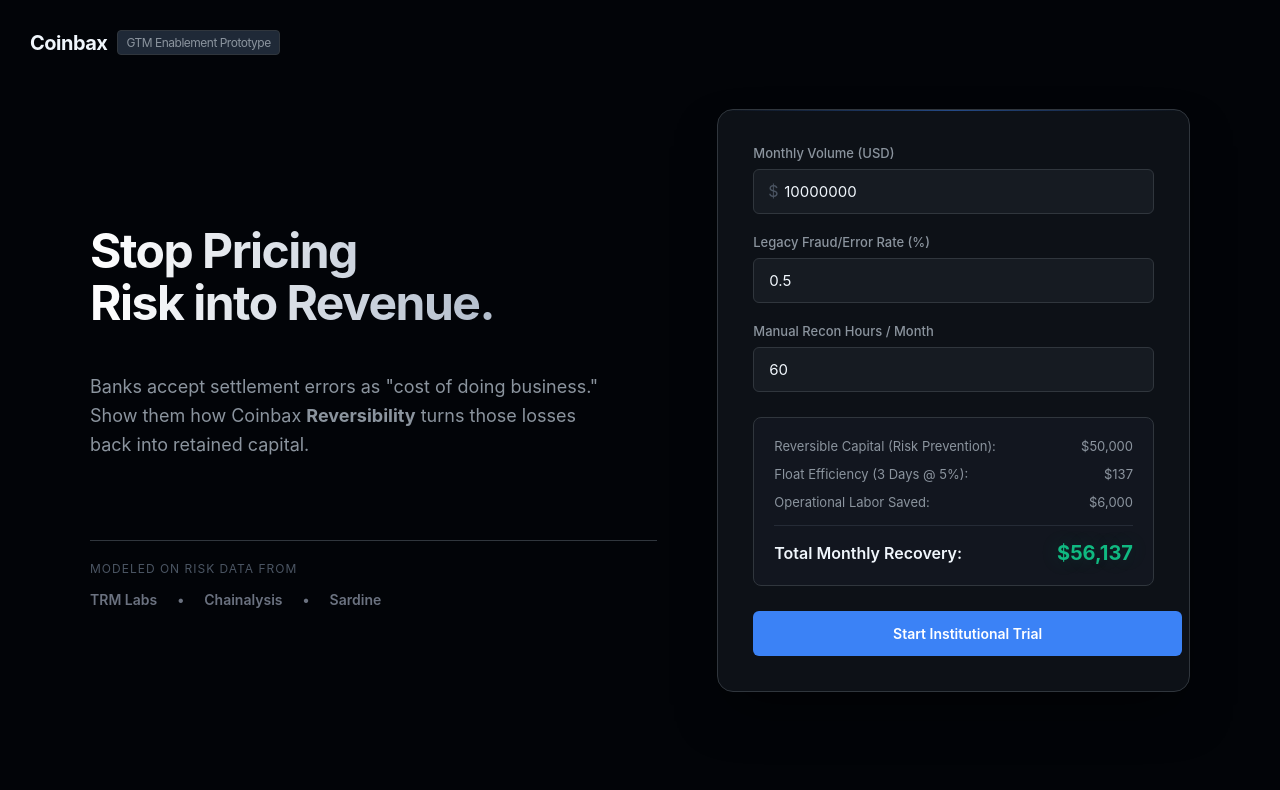
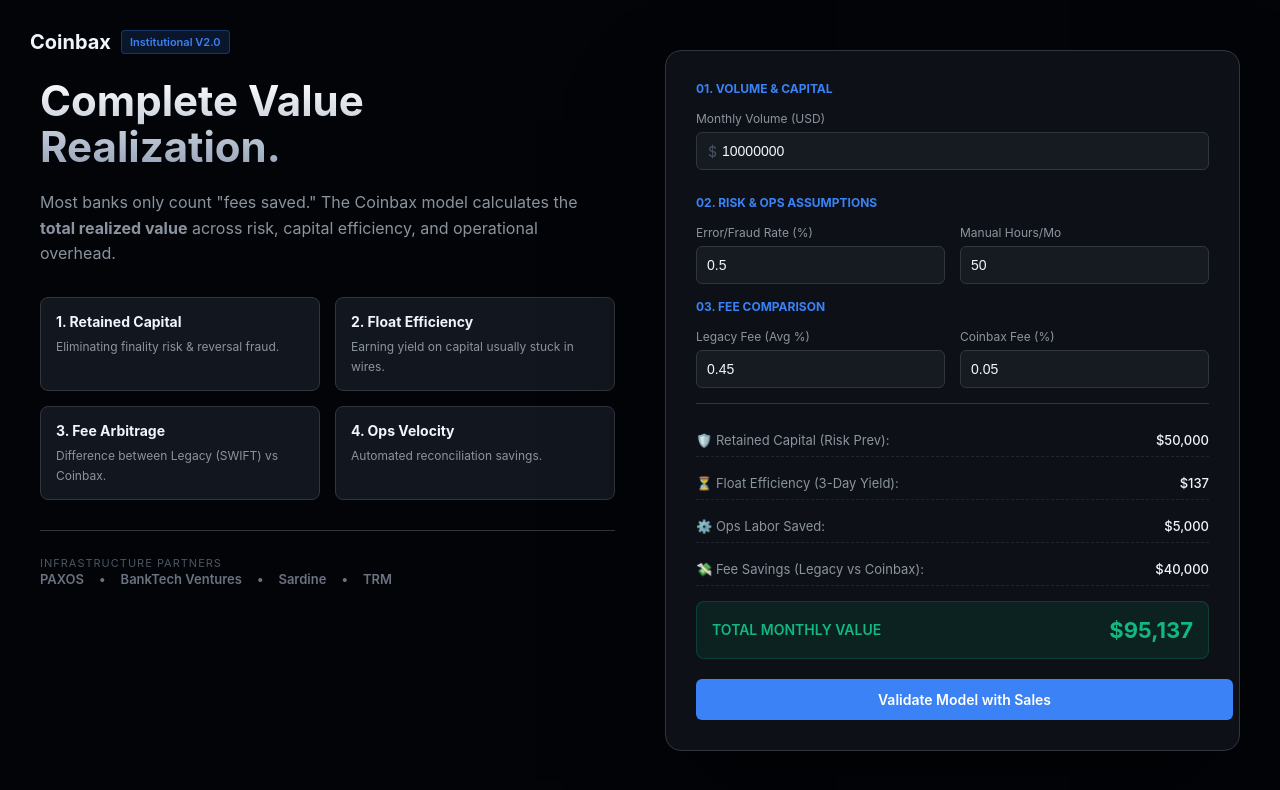
Before and after one commit to Paulodev231/coinbax-calc, a plain HTML site: page index.html in a window 1280 px wide. Drawn offline with Linux system fonts and the light colour scheme.

Commit message:
Update index.html

```diff
--- a/index.html
+++ b/index.html
@@ -3,19 +3,19 @@
 <head>
     <meta charset="UTF-8">
     <meta name="viewport" content="width=device-width, initial-scale=1.0">
-    <title>Coinbax | Settlement ROI & Risk Audit</title>
+    <title>Coinbax | All-In-One Value Realization Model</title>
     <style>
         :root {
-            --bg-body: #020408; /* Deep Institutional Black */
-            --bg-card: #0d1117; /* GitHub/Dev Style Dark */
+            --bg-body: #020408;
+            --bg-card: #0d1117;
             --bg-input: #161b22;
             --accent-primary: #3b82f6; /* Coinbax Blue */
             --accent-hover: #2563eb;
-            --accent-success: #10b981; /* Financial Green */
+            --accent-success: #10b981; /* Growth Green */
             --text-main: #f0f6fc;
             --text-muted: #8b949e;
             --border: #30363d;
-            --font-stack: 'Inter', -apple-system, BlinkMacSystemFont, "Segoe UI", Helvetica, Arial, sans-serif;
+            --font-stack: 'Inter', system-ui, -apple-system, sans-serif;
         }
 
         body {
@@ -32,12 +32,12 @@
 
         .container {
             width: 100%;
-            max-width: 1100px;
+            max-width: 1200px;
             padding: 40px 20px;
             display: grid;
-            grid-template-columns: 1.2fr 1fr; /* More space for narrative */
-            gap: 60px;
-            align-items: center;
+            grid-template-columns: 1fr 1fr;
+            gap: 50px;
+            align-items: start;
         }
 
         /* --- Branding --- */
@@ -47,316 +47,315 @@
             left: 30px;
             font-size: 20px;
             font-weight: 700;
-            letter-spacing: -0.5px;
             color: var(--text-main);
             display: flex;
             align-items: center;
             gap: 10px;
         }
         .brand-badge {
-            background: #1f2937;
-            font-size: 12px;
+            background: rgba(59, 130, 246, 0.15);
+            color: var(--accent-primary);
+            font-size: 11px;
             padding: 4px 8px;
             border-radius: 4px;
-            color: var(--text-muted);
-            font-weight: 400;
-            border: 1px solid var(--border);
+            font-weight: 600;
+            border: 1px solid rgba(59, 130, 246, 0.3);
         }
 
-        /* --- Left Column: Context --- */
-        .context-panel {
-            display: flex;
-            flex-direction: column;
-            justify-content: center;
-        }
-
+        /* --- Narrative Panel --- */
         h1 {
-            font-size: 48px;
+            font-size: 42px;
             line-height: 1.1;
-            margin-bottom: 25px;
-            letter-spacing: -1.5px;
-            background: linear-gradient(90deg, #fff, #94a3b8);
+            margin-bottom: 20px;
+            background: linear-gradient(180deg, #fff, #94a3b8);
             -webkit-background-clip: text;
             -webkit-text-fill-color: transparent;
         }
 
         p.subtitle {
-            font-size: 18px;
+            font-size: 16px;
             line-height: 1.6;
             color: var(--text-muted);
-            margin-bottom: 40px;
-            max-width: 90%;
+            margin-bottom: 30px;
         }
 
+        .metric-grid {
+            display: grid;
+            grid-template-columns: 1fr 1fr;
+            gap: 15px;
+            margin-bottom: 30px;
+        }
+
+        .metric-item {
+            background: #12161f;
+            padding: 15px;
+            border-radius: 8px;
+            border: 1px solid var(--border);
+        }
+        .metric-item strong { display: block; color: var(--text-main); font-size: 14px; margin-bottom: 5px; }
+        .metric-item span { font-size: 12px; color: var(--text-muted); }
+
         .partners-block {
-            margin-top: 40px;
+            margin-top: 30px;
             padding-top: 20px;
             border-top: 1px solid var(--border);
         }
-        .partners-label {
-            font-size: 12px;
-            text-transform: uppercase;
-            letter-spacing: 1px;
-            color: #4b5563;
-            margin-bottom: 15px;
-            display: block;
-        }
-        .partners-list {
-            display: flex;
-            gap: 20px;
-            color: #6b7280;
-            font-weight: 600;
-            font-size: 14px;
-        }
+        .partners-label { font-size: 11px; text-transform: uppercase; color: #4b5563; margin-bottom: 10px; letter-spacing: 1px; }
+        .partners-list { display: flex; gap: 15px; color: #6b7280; font-size: 13px; font-weight: 600; }
 
-        /* --- Right Column: The Calculator --- */
+        /* --- Calculator Card --- */
         .calculator-card {
             background: var(--bg-card);
             border: 1px solid var(--border);
             border-radius: 16px;
-            padding: 35px;
-            box-shadow: 0 25px 50px -12px rgba(0, 0, 0, 0.5);
-            position: relative;
-            overflow: hidden;
+            padding: 30px;
+            box-shadow: 0 50px 100px -20px rgba(0,0,0,0.7);
         }
 
-        /* Glow effect */
-        .calculator-card::before {
-            content: '';
-            position: absolute;
-            top: 0;
-            left: 0;
-            right: 0;
-            height: 1px;
-            background: linear-gradient(90deg, transparent, var(--accent-primary), transparent);
-            opacity: 0.5;
-        }
+        .input-section { margin-bottom: 25px; }
+        .section-title { font-size: 12px; text-transform: uppercase; color: var(--accent-primary); font-weight: 700; margin-bottom: 15px; display: block; }
 
-        .input-group {
-            margin-bottom: 20px;
-        }
+        .input-row { display: grid; grid-template-columns: 1fr 1fr; gap: 15px; margin-bottom: 15px; }
 
-        label {
-            display: block;
-            font-size: 13px;
-            color: var(--text-muted);
-            margin-bottom: 8px;
-            font-weight: 500;
-        }
+        label { display: block; font-size: 12px; color: var(--text-muted); margin-bottom: 6px; }
 
-        .input-wrapper {
-            position: relative;
-        }
-
-        .currency-symbol {
-            position: absolute;
-            left: 15px;
-            top: 50%;
-            transform: translateY(-50%);
-            color: #4b5563;
-        }
+        .input-wrapper { position: relative; }
+        .currency-symbol { position: absolute; left: 12px; top: 50%; transform: translateY(-50%); color: #4b5563; font-size: 14px; }
 
         input[type="number"] {
             width: 100%;
             background: var(--bg-input);
             border: 1px solid var(--border);
             color: var(--text-main);
-            padding: 12px 12px 12px 30px;
+            padding: 10px 10px 10px 25px;
             border-radius: 6px;
-            font-size: 15px;
-            font-family: var(--font-stack);
+            font-size: 14px;
             box-sizing: border-box;
-            transition: all 0.2s;
+            transition: 0.2s;
+        }
+        input:focus { border-color: var(--accent-primary); outline: none; background: #1c2128; }
+
+        /* --- Results --- */
+        .results-section {
+            background: #0d1117;
+            border-top: 1px solid var(--border);
+            margin-top: 10px;
+            padding-top: 20px;
         }
 
-        input[type="number"]:focus {
-            outline: none;
-            border-color: var(--accent-primary);
-            box-shadow: 0 0 0 3px rgba(59, 130, 246, 0.1);
+        .result-line {
+            display: flex;
+            justify-content: space-between;
+            margin-bottom: 10px;
+            font-size: 13px;
+            color: var(--text-muted);
+            padding: 8px 0;
+            border-bottom: 1px dashed #21262d;
         }
 
-        /* --- Output Section --- */
-        .results-section {
-            background: #12161f;
+        .result-line span:last-child { color: var(--text-main); font-weight: 500; }
+
+        .grand-total {
+            margin-top: 15px;
+            background: rgba(16, 185, 129, 0.1);
+            padding: 15px;
             border-radius: 8px;
-            padding: 20px;
-            margin-top: 25px;
-            border: 1px solid var(--border);
-        }
-
-        .result-row {
+            border: 1px solid rgba(16, 185, 129, 0.2);
             display: flex;
             justify-content: space-between;
-            margin-bottom: 12px;
-            font-size: 13px;
-            color: var(--text-muted);
-        }
-
-        .result-row:last-child { margin-bottom: 0; }
-
-        .result-row.total {
-            margin-top: 15px;
-            padding-top: 15px;
-            border-top: 1px solid #252b36;
-            color: var(--text-main);
-            font-weight: 600;
-            font-size: 16px;
             align-items: center;
         }
 
-        .highlight-green {
-            color: var(--accent-success);
-            font-size: 20px;
-            font-weight: 700;
-            text-shadow: 0 0 20px rgba(16, 185, 129, 0.2);
-        }
+        .grand-total-label { color: var(--accent-success); font-weight: 600; font-size: 14px; }
+        .grand-total-value { color: var(--accent-success); font-weight: 700; font-size: 22px; }
 
         .cta-button {
             display: block;
             width: 100%;
-            margin-top: 25px;
+            margin-top: 20px;
             background: var(--accent-primary);
             color: white;
             text-align: center;
-            padding: 14px;
+            padding: 12px;
             border-radius: 6px;
             font-weight: 600;
+            text-decoration: none;
             font-size: 14px;
-            text-decoration: none;
-            transition: all 0.2s;
         }
-        .cta-button:hover {
-            background: var(--accent-hover);
-            transform: translateY(-1px);
-        }
+        .cta-button:hover { background: var(--accent-hover); }
 
         @media (max-width: 900px) {
-            .container { grid-template-columns: 1fr; padding-top: 80px; text-align: center; }
-            .brand-header { top: 20px; left: 50%; transform: translateX(-50%); }
-            .context-panel { align-items: center; }
-            p.subtitle { max-width: 100%; }
-            .partners-list { justify-content: center; }
+            .container { grid-template-columns: 1fr; padding-top: 80px; }
+            .metric-grid { grid-template-columns: 1fr; }
         }
     </style>
 </head>
 <body>
 
     <div class="brand-header">
-        Coinbax
-        <span class="brand-badge">GTM Enablement Prototype</span>
+        Coinbax <span class="brand-badge">Institutional V2.0</span>
     </div>
 
     <div class="container">
+
         <div class="context-panel">
-            <h1>Stop Pricing<br>Risk into Revenue.</h1>
+            <h1>Complete Value<br>Realization.</h1>
             <p class="subtitle">
-                Banks accept settlement errors as "cost of doing business."
-                Show them how Coinbax <strong>Reversibility</strong> turns those losses back into retained capital.
+                Most banks only count "fees saved."
+                The Coinbax model calculates the <strong>total realized value</strong> across risk, capital efficiency, and operational overhead.
             </p>
 
+            <div class="metric-grid">
+                <div class="metric-item">
+                    <strong>1. Retained Capital</strong>
+                    <span>Eliminating finality risk & reversal fraud.</span>
+                </div>
+                <div class="metric-item">
+                    <strong>2. Float Efficiency</strong>
+                    <span>Earning yield on capital usually stuck in wires.</span>
+                </div>
+                <div class="metric-item">
+                    <strong>3. Fee Arbitrage</strong>
+                    <span>Difference between Legacy (SWIFT) vs Coinbax.</span>
+                </div>
+                <div class="metric-item">
+                    <strong>4. Ops Velocity</strong>
+                    <span>Automated reconciliation savings.</span>
+                </div>
+            </div>
+
             <div class="partners-block">
-                <span class="partners-label">Modeled on Risk Data From</span>
+                <span class="partners-label">Infrastructure Partners</span>
                 <div class="partners-list">
-                    <span>TRM Labs</span>
-                    <span>•</span>
-                    <span>Chainalysis</span>
-                    <span>•</span>
-                    <span>Sardine</span>
+                    <span>PAXOS</span> • <span>BankTech Ventures</span> • <span>Sardine</span> • <span>TRM</span>
                 </div>
             </div>
         </div>
 
         <div class="calculator-card">
 
-            <div class="input-group">
+            <span class="section-title">01. Volume & Capital</span>
+            <div class="input-section">
                 <label>Monthly Volume (USD)</label>
                 <div class="input-wrapper">
                     <span class="currency-symbol">$</span>
-                    <input type="number" id="volume" value="10000000" oninput="calculateROI()">
+                    <input type="number" id="volume" value="10000000" oninput="calcAll()">
                 </div>
             </div>
 
-            <div class="input-group">
-                <label>Legacy Fraud/Error Rate (%)</label>
-                <div class="input-wrapper">
-                    <span class="currency-symbol" style="opacity:0">%</span>
-                    <input type="number" id="errorRate" value="0.5" step="0.1" style="padding-left: 15px;" oninput="calculateROI()">
+            <span class="section-title">02. Risk & Ops Assumptions</span>
+            <div class="input-row">
+                <div>
+                    <label>Error/Fraud Rate (%)</label>
+                    <div class="input-wrapper">
+                        <span class="currency-symbol" style="opacity:0">%</span>
+                        <input type="number" id="errorRate" value="0.5" step="0.1" style="padding-left:10px" oninput="calcAll()">
+                    </div>
+                </div>
+                <div>
+                    <label>Manual Hours/Mo</label>
+                    <div class="input-wrapper">
+                        <span class="currency-symbol" style="opacity:0">H</span>
+                        <input type="number" id="hours" value="50" style="padding-left:10px" oninput="calcAll()">
+                    </div>
                 </div>
             </div>
 
-            <div class="input-group">
-                <label>Manual Recon Hours / Month</label>
-                <div class="input-wrapper">
-                    <span class="currency-symbol" style="opacity:0">H</span>
-                    <input type="number" id="hours" value="60" style="padding-left: 15px;" oninput="calculateROI()">
+            <span class="section-title">03. Fee Comparison</span>
+            <div class="input-row">
+                <div>
+                    <label>Legacy Fee (Avg %)</label>
+                    <div class="input-wrapper">
+                        <span class="currency-symbol" style="opacity:0">%</span>
+                        <input type="number" id="legacyFee" value="0.45" step="0.01" style="padding-left:10px" oninput="calcAll()">
+                    </div>
+                </div>
+                <div>
+                    <label>Coinbax Fee (%)</label>
+                    <div class="input-wrapper">
+                        <span class="currency-symbol" style="opacity:0">%</span>
+                        <input type="number" id="coinbaxFee" value="0.05" step="0.01" style="padding-left:10px" oninput="calcAll()">
+                    </div>
                 </div>
             </div>
 
             <div class="results-section">
-                <div class="result-row">
-                    <span>Reversible Capital (Risk Prevention):</span>
-                    <span id="riskSavings">$50,000</span>
+                <div class="result-line">
+                    <span>🛡️ Retained Capital (Risk Prev):</span>
+                    <span id="resRisk">$50,000</span>
                 </div>
-                <div class="result-row">
-                    <span>Float Efficiency (3 Days @ 5%):</span>
-                    <span id="floatSavings">$4,109</span>
+                <div class="result-line">
+                    <span>⏳ Float Efficiency (3-Day Yield):</span>
+                    <span id="resFloat">$4,109</span>
                 </div>
-                <div class="result-row">
-                    <span>Operational Labor Saved:</span>
-                    <span id="laborSavings">$6,000</span>
+                <div class="result-line">
+                    <span>⚙️ Ops Labor Saved:</span>
+                    <span id="resLabor">$5,000</span>
+                </div>
+                <div class="result-line">
+                    <span>💸 Fee Savings (Legacy vs Coinbax):</span>
+                    <span id="resFees">$40,000</span>
                 </div>
 
-                <div class="result-row total">
-                    <span>Total Monthly Recovery:</span>
-                    <span class="highlight-green" id="totalSavings">$60,109</span>
+                <div class="grand-total">
+                    <span class="grand-total-label">TOTAL MONTHLY VALUE</span>
+                    <span class="grand-total-value" id="resTotal">$99,109</span>
                 </div>
             </div>
 
-            <a href="https://www.coinbax.com" target="_blank" class="cta-button">
-                Start Institutional Trial
-            </a>
+            <a href="https://www.coinbax.com" target="_blank" class="cta-button">Validate Model with Sales</a>
         </div>
     </div>
 
     <script>
-        function calculateROI() {
-            // Inputs
-            const volume = parseFloat(document.getElementById('volume').value) || 0;
-            const errorRate = parseFloat(document.getElementById('errorRate').value) || 0;
-            const hours = parseFloat(document.getElementById('hours').value) || 0;
+        function calcAll() {
+            // 1. Get Inputs
+            let vol = parseFloat(document.getElementById('volume').value) || 0;
+            let err = parseFloat(document.getElementById('errorRate').value) || 0;
+            let hrs = parseFloat(document.getElementById('hours').value) || 0;
+            let feeLegacy = parseFloat(document.getElementById('legacyFee').value) || 0;
+            let feeCoinbax = parseFloat(document.getElementById('coinbaxFee').value) || 0;
 
-            // Constants
-            const laborCostPerHour = 100; // Standard Bank Ops Rate
-            const interestRate = 0.05; // Risk-free rate (5%)
+            // 2. Constants
+            let hourlyRate = 100; // Bank Ops Cost
+            let interestRate = 0.05; // 5% Risk-free rate
 
-            // 1. Risk Savings (The "Reversibility" Premium)
-            // Coinbax prevents 100% of finality errors (sent to wrong address/fraud)
-            const riskSavings = volume * (errorRate / 100);
+            // 3. Calculation Logic
 
-            // 2. Float Savings
-            // (Volume / 30) * 3 days * (5% / 365)
-            const dailyVol = volume / 30;
-            const floatSavings = (dailyVol * 3) * (interestRate / 365);
+            // A. Retained Capital (Risk)
+            // Logic: Volume * Error% (Coinbax Reversibility saves this)
+            let valRisk = vol * (err / 100);
 
-            // 3. Labor Savings
-            const laborSavings = hours * laborCostPerHour;
+            // B. Float Efficiency
+            // Logic: (Volume / 30) * 3 Days * (5% / 365)
+            let dailyVol = vol / 30;
+            let valFloat = (dailyVol * 3) * (interestRate / 365);
 
-            // Total
-            const total = riskSavings + floatSavings + laborSavings;
+            // C. Ops Savings
+            // Logic: Hours * $100
+            let valLabor = hrs * hourlyRate;
 
-            // Update DOM
-            document.getElementById('riskSavings').innerText = formatUSD(riskSavings);
-            document.getElementById('floatSavings').innerText = formatUSD(floatSavings);
-            document.getElementById('laborSavings').innerText = formatUSD(laborSavings);
-            document.getElementById('totalSavings').innerText = formatUSD(total);
+            // D. Fee Savings
+            // Logic: Volume * (Legacy% - Coinbax%)
+            let valFees = vol * ((feeLegacy - feeCoinbax) / 100);
+
+            // 4. Total
+            let total = valRisk + valFloat + valLabor + valFees;
+
+            // 5. Render
+            document.getElementById('resRisk').innerText = fmt(valRisk);
+            document.getElementById('resFloat').innerText = fmt(valFloat);
+            document.getElementById('resLabor').innerText = fmt(valLabor);
+            document.getElementById('resFees').innerText = fmt(valFees);
+            document.getElementById('resTotal').innerText = fmt(total);
         }
 
-        function formatUSD(num) {
-            return new Intl.NumberFormat('en-US', { style: 'currency', currency: 'USD', maximumFractionDigits: 0 }).format(num);
+        function fmt(n) {
+            return new Intl.NumberFormat('en-US', { style: 'currency', currency: 'USD', maximumFractionDigits: 0 }).format(n);
         }
 
-        // Initialize
-        calculateROI();
+        // Init
+        calcAll();
     </script>
 </body>
 </html>
```
